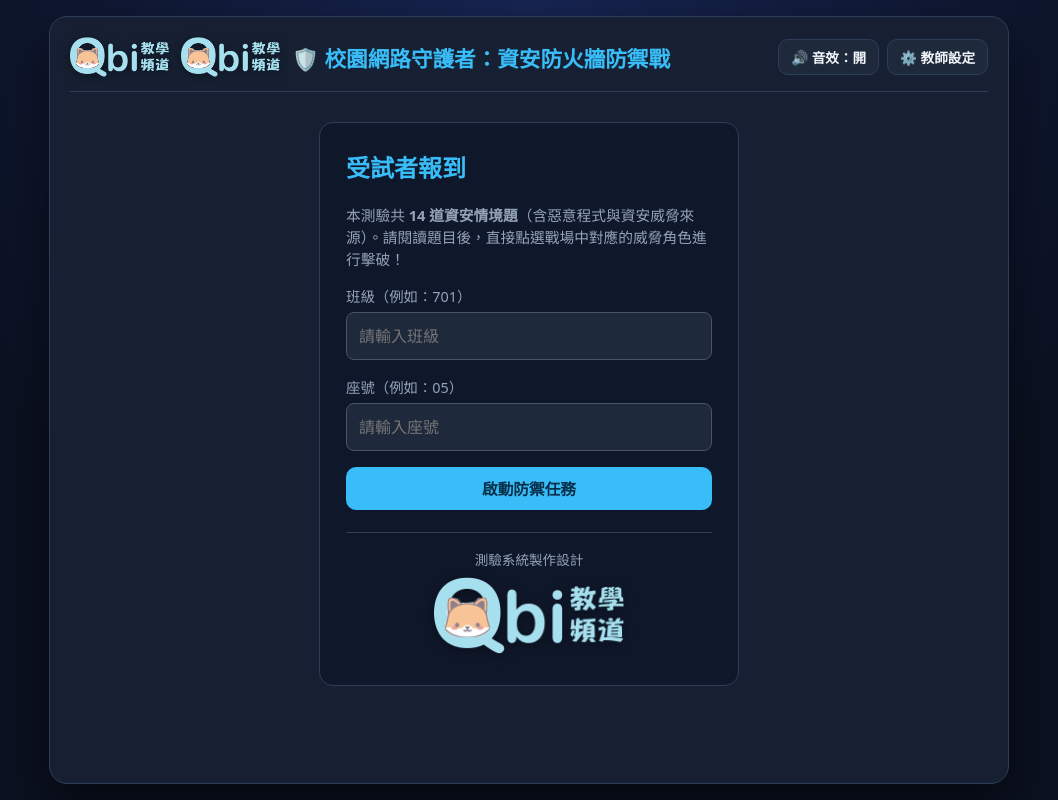
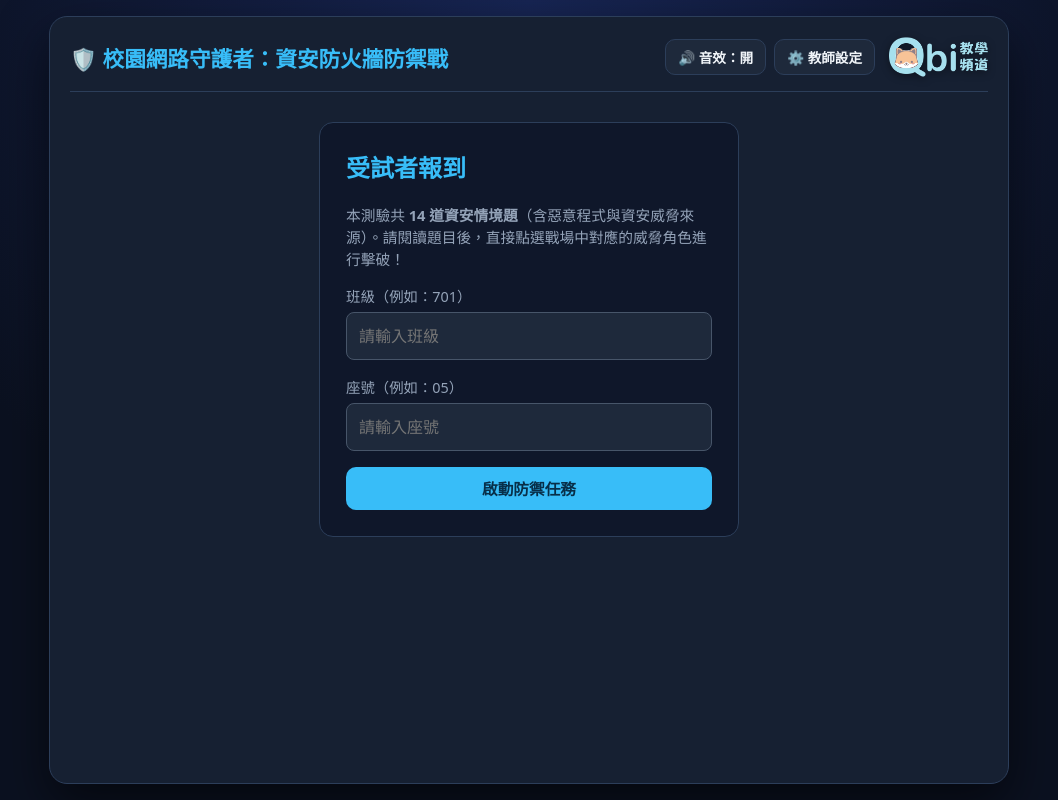
Before and after one commit to qbi567/information-safe-exam, a plain HTML site: page index.html in a window 1280 px wide. Shown: the whole page, without its empty margins (111-1169 px from the left). Drawn offline with Linux system fonts and the light colour scheme.

Commit message:
Update index.html

```diff
--- a/index.html
+++ b/index.html
@@ -171,16 +171,11 @@
 <body>
   <div class="app">
     <div class="topbar">
-      <div style="display:flex; align-items:center; gap:12px; flex-wrap:wrap;">
-        <img src="Qbi教學頻道Logo_小狐狸.png" alt="Qbi教學頻道 Logo" style="height: 40px; width: auto; filter: drop-shadow(0 2px 4px rgba(0,0,0,0.4));" />
-        <div style="display:flex; align-items:center; gap:12px; flex-wrap:wrap;">
-        <img src="Qbi教學頻道Logo_小狐狸.png" alt="Qbi教學頻道 Logo" style="height: 40px; width: auto; filter: drop-shadow(0 2px 4px rgba(0,0,0,0.4));" />
-        <h1 class="title">🛡️ 校園網路守護者：資安防火牆防禦戰</h1>
-      </div>
-      </div>
-      <div class="top-actions">
+      <h1 class="title">🛡️ 校園網路守護者：資安防火牆防禦戰</h1>
+      <div class="top-actions" style="align-items: center;">
         <button class="btn btn-outline" id="sound-btn" onclick="toggleSound()">🔊 音效：開</button>
         <button class="btn btn-outline" onclick="openSettings()">⚙️ 教師設定</button>
+        <img src="Qbi教學頻道Logo_小狐狸.png" alt="Qbi教學頻道 Logo" style="height: 40px; width: auto; margin-left: 6px; filter: drop-shadow(0 2px 4px rgba(0,0,0,0.4));" />
       </div>
     </div>
 
@@ -201,11 +196,7 @@
         </div>
         <button class="btn btn-primary" style="width:100%;" onclick="startGame()">啟動防禦任務</button>
 
-        <!-- 作者標註與 Logo -->
-        <div style="margin-top: 22px; padding-top: 16px; border-top: 1px solid #334155; text-align: center;">
-          <div style="font-size: 0.85rem; color: #94a3b8; margin-bottom: 8px;">測驗系統製作設計</div>
-          <img src="Qbi教學頻道Logo_小狐狸.png" alt="Qbi教學頻道 Logo" style="max-width: 190px; height: auto; display: inline-block; filter: drop-shadow(0 2px 6px rgba(0, 0, 0, 0.4));" />
-        </div>
+
 
       </div>
     </div>
```
